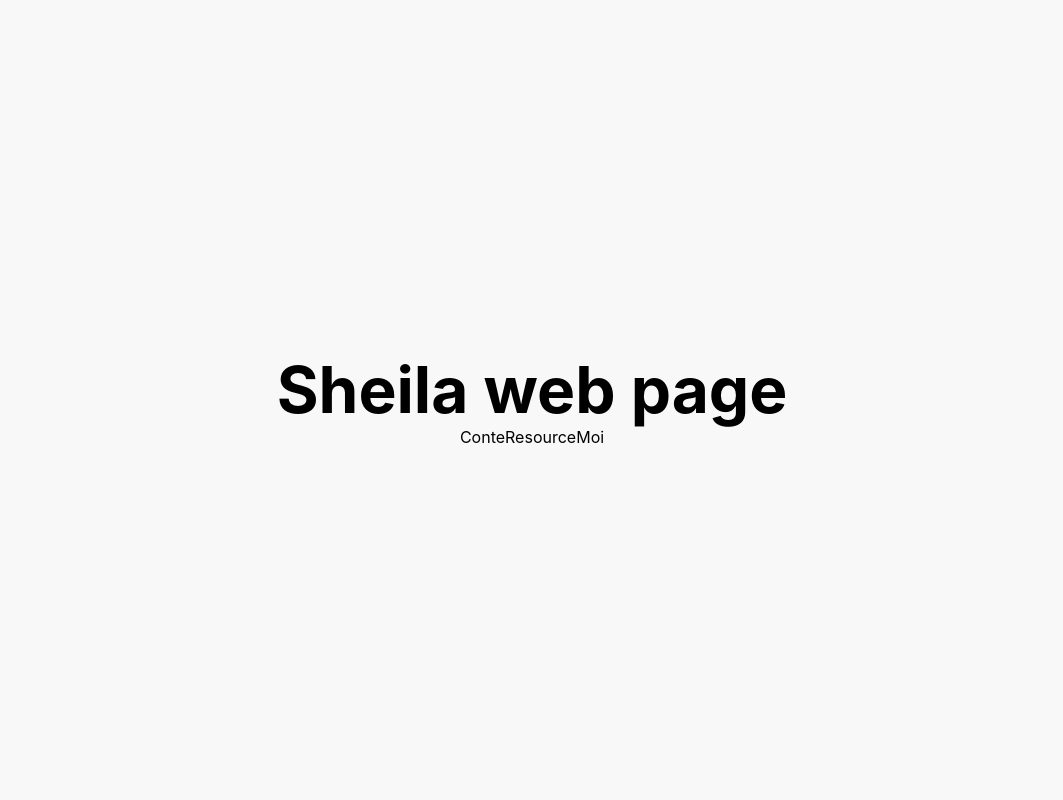
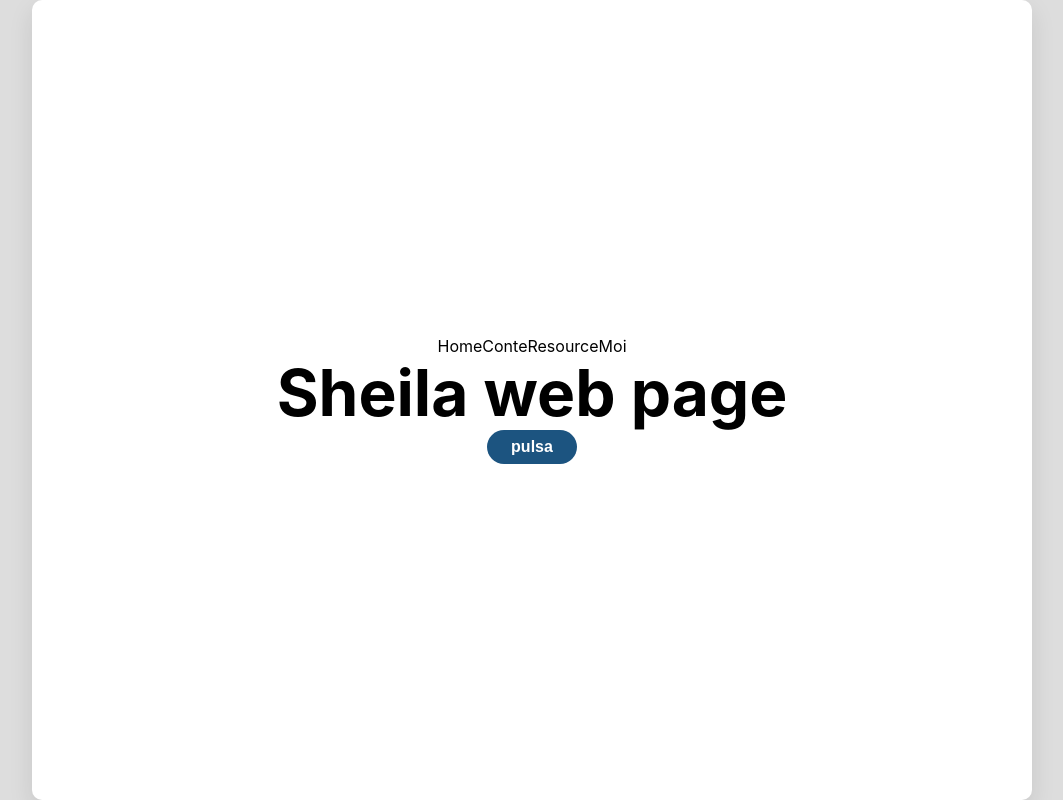
Before and after one commit to i42maroa/sheilaWebpage, a Next.js app: page / in a window 1280 px wide. Shown: the whole page, without its empty margins (108-1171 px from the left). Built offline with nearby package versions, Linux system fonts and the light colour scheme.

Commit message:
Create button, navbar and pageLayout component; implement this components in pages and add firebase dependency

```diff
--- /dev/null
+++ b/components/Button/Button.module.css
@@ -0,0 +1,22 @@
+.button{
+    align-items: center;
+    background: var(--secondary);
+    color: #fff;
+    border: 0;
+    border-radius: 9999px;
+    font-size: 16px;
+    font-weight: 800;
+    padding: 8px 24px;
+    cursor: pointer;
+    transition: opacity .3s ease;
+    display: flex;
+}
+
+
+.button > :global(svg){
+    margin-right: 8px;
+}
+
+.button:hover{
+    opacity: .9;
+}
--- /dev/null
+++ b/components/Button/index.js
@@ -0,0 +1,11 @@
+import styles from 'components/Button/Button.module.css'
+
+export default function Button({ children, onClick }) {
+    return (
+        <>
+            <button className={styles.button} onClick={onClick}>
+                {children}
+            </button>
+        </>
+    )
+}
--- /dev/null
+++ b/components/Navbar/index.js
@@ -0,0 +1,15 @@
+import styles from 'components/Navbar/Navbar.module.css'
+import Link from 'next/link'
+
+export default function Navbar() {
+    return (
+        <>
+            <nav className={styles.nav}>
+                <Link href='/'>Home</Link>
+                <Link href='/conte'>Conte</Link>
+                <Link href='/ressource'>Resource</Link>
+                <Link href='/moi'>Moi</Link>
+            </nav>
+        </>
+    )
+}
--- /dev/null
+++ b/components/PageLayout/PageLayout.module.css
@@ -0,0 +1,22 @@
+.main{
+    min-height: 100vh;
+    padding: 4rem 0;
+    flex: 1;
+    display: flex;
+    flex-direction: column;
+    justify-content: center;
+    align-items: center;
+    background: #fff;
+    border-radius: 10px;
+    box-shadow: 0 10px 25px rgba(0, 0, 0, 0.1);
+    height: 100%;
+    width: 100%;
+    margin: 0 auto;
+}
+
+@media (min-width: 1000px){
+    .main{
+        height: 90vh;
+        width: 1000px;
+    }
+}
--- /dev/null
+++ b/components/PageLayout/index.js
@@ -0,0 +1,11 @@
+import styles from 'components/PageLayout/PageLayout.module.css'
+
+export default function PageLayout({ children }) {
+    return (
+        <>
+            <main className={styles.main}>
+                { children }
+            </main>
+        </>
+    )
+}
--- a/package.json
+++ b/package.json
@@ -8,6 +8,7 @@
     "lint": "eslint . --fix"
   },
   "dependencies": {
+    "firebase": "^9.6.0",
     "next": "12.0.4",
     "react": "17.0.2",
     "react-dom": "17.0.2"
--- a/pages/index.js
+++ b/pages/index.js
@@ -1,6 +1,8 @@
 import Head from 'next/head'
 import styles from 'styles/Home.module.css'
-import Link from 'next/link'
+import Button from '@c/Button'
+import Navbar from '@c/Navbar'
+import PageLayout from '@c/PageLayout'
 
 export default function Home () {
   return (
@@ -11,16 +13,20 @@ export default function Home () {
         <link rel="icon" href="/favicon.ico" />
       </Head>
 
-      <main className={styles.main}>
-      <h1 className={styles.title}> Sheila web page</h1>
-        <nav className={styles.nav}>
-          <Link href='/conte'>Conte</Link>
-          <Link href='/ressource'>Resource</Link>
-          <Link href='/moi'>Moi</Link>
 
-        </nav>
 
-      </main>
+      {/* <main className={styles.main}> */}
+      <PageLayout>
+
+
+        <Navbar></Navbar>
+        <h1 className={styles.title}> Sheila web page</h1>
+
+        <Button >
+          pulsa
+        </Button>
+      </PageLayout>
+      {/* </main> */}
     </div>
   )
 }
--- a/styles/themes/themes.css
+++ b/styles/themes/themes.css
@@ -2,7 +2,7 @@
     --primary: #0099ff;
     --primary-opacity3: #0099ff33;
     --secondary:#1c5480;
-    --background:#f8f8f8;
+    --background:#dddddd;
     --font-base:-apple-system, BlinkMacSystemFont, Segoe UI, Roboto, Oxygen,
     Ubuntu, Cantarell, Fira Sans, Droid Sans, Helvetica Neue, sans-serif;
     --font-size:1rem;
```
Also changed, not shown: pages/conte/index.js (+6 -8 lines), pages/moi/index.js (+5 -6 lines), pages/ressource/index.js (+6 -7 lines), components/Navbar/Navbar.module.css (added), 1 other file (tests, documents, lock files or other folders).
